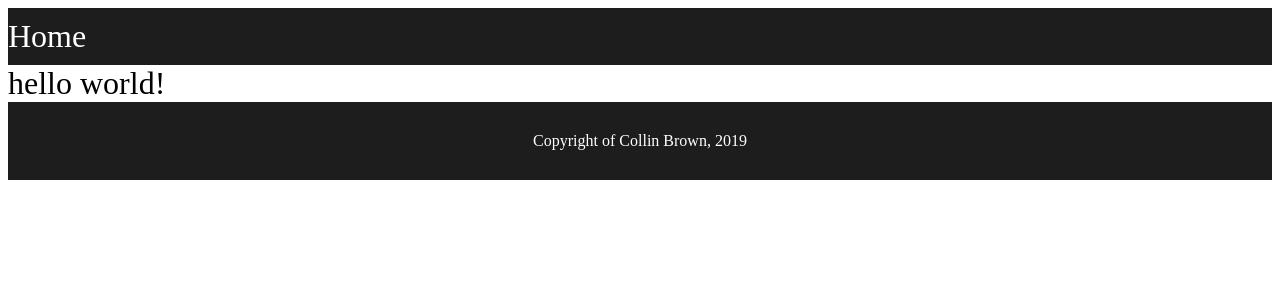
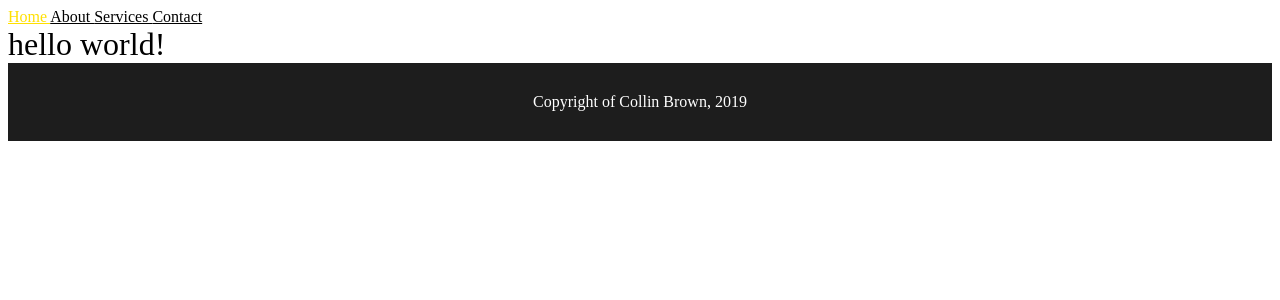
Before and after one commit to collinbrownwriting/writerly, a Jekyll site: the page built from index.html, in a window 1280 px wide. Shown: the top 300 px of the page. Built offline with Jekyll 4.4.1, drawn with Linux system fonts in a browser that asks for light colours.

Commit message:
Update Default

```diff
--- a/_layouts/default.html
+++ b/_layouts/default.html
@@ -5,26 +5,9 @@
     <title>{{ page.title }}</title>
     <link rel="stylesheet" href="/css/style.css">
   </head>
-  <body>
-    <header class="page-header" role="banner">
-      <h1 class="project-name">{{ page.title | default: site.title | default: site.github.repository_name }}</h1>
-      <div class="container">
-				<nav class="main-nav">
-					<ul>
-						{% assign navigation_pages = site.html_pages | sort: 'navigation_weight' %}
-						{% for p in navigation_pages %}
-							{% if p.navigation_weight %}
-								<li>
-									<a href="{{ p.url }}" {% if p.url == page.url %}class="active"{% endif %}>
-										{{ p.title }}
-									</a>
-								</li>
-							{% endif %}
-						{% endfor %}
-					</ul>
-        </nav>
-			</div>
-  </header>
+  <div class="h1">
+    {% include navigation.html %}
+  </div>
   <div class="content">
     {{ content }}
   </div>
```
